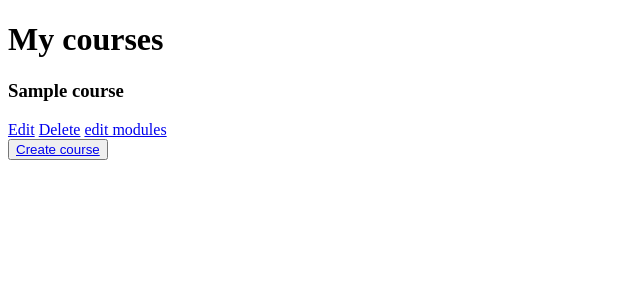
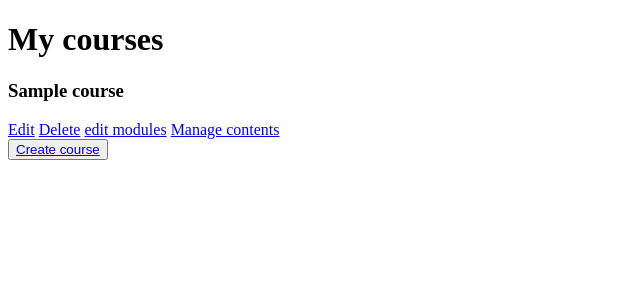
Before and after one commit to healingfields/Learn_platform_v2, a Django app: page /course/mine/ in a window 1280 px wide. Shown: the part 60-360 px from the top of the page, without its empty margins (0-640 px from the left). Run offline with Django 3.2, Linux system fonts and the light colour scheme; a user stored in the database is signed in; tables that the repository leaves empty hold one stand-in row (values such as "Sample post").

Commit message:
updated list.html

```diff
--- a/courses/templates/owner/course/list.html
+++ b/courses/templates/owner/course/list.html
@@ -9,6 +9,10 @@
     <a href="{% url 'course_edit' course.id %}">Edit</a>
     <a href="{% url 'course_delete' course.id %}">Delete</a>
     <a href="{% url 'course_module_update' course.id %}">edit modules</a>
+    {% if course.modules.count > 0 %}
+    <a href="{% url 'module_content_list' course.modules.first.id %}">
+      Manage contents</a>
+    {% endif %}
   </div>
   {% empty %}
   <p>you dont have any course</p>
```
